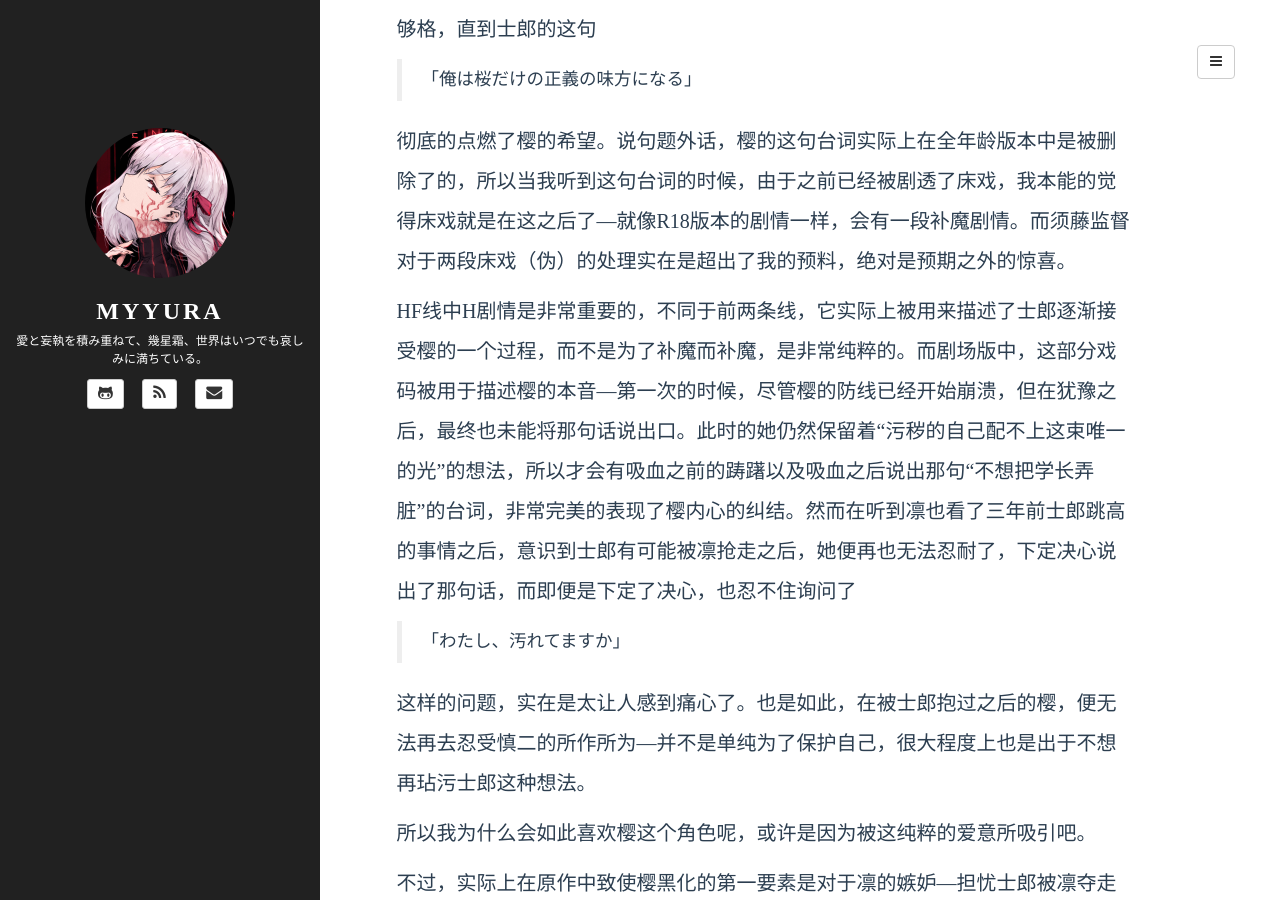
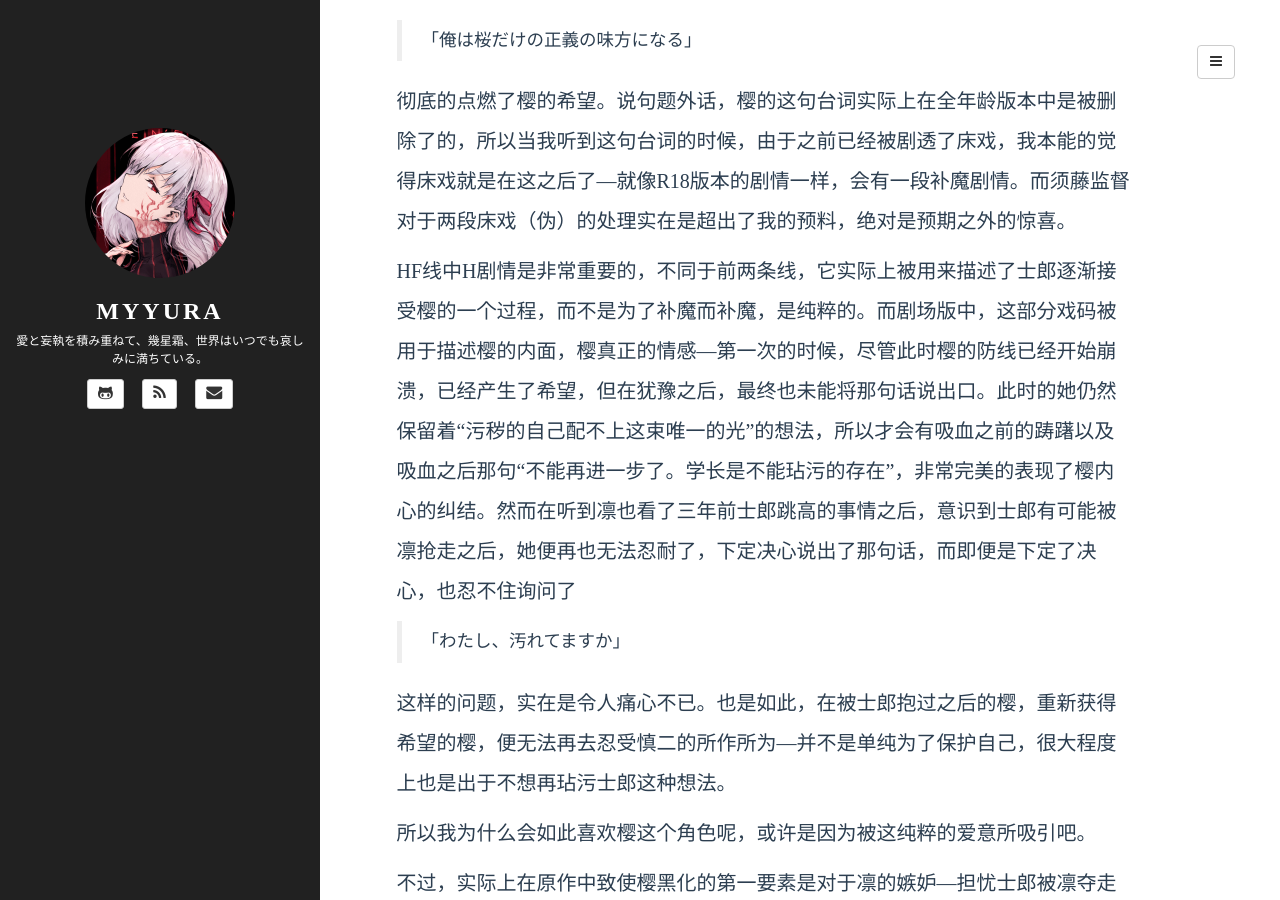
Before and after one commit to Myyura/myyura.github.io, a Jekyll site: the page built from _posts/animation/2019-3-9-fate-stay-night-heaven-feel-1&2.md, in a window 1280 px wide and 900 px high, scrolled down 4431 px. Built offline with Jekyll 4.4.1, drawn with Linux system fonts in a browser that asks for light colours; a script that is not in the unit is left out; comment, search, counter and statistics services are not loaded; some of the changed text lies outside the part shown.

Commit message:
Update FSN HF 观后感

```diff
--- a/_posts/animation/2019-3-9-fate-stay-night-heaven-feel-1&2.md
+++ b/_posts/animation/2019-3-9-fate-stay-night-heaven-feel-1&2.md
@@ -51,7 +51,7 @@ tags: [fate]
 
 这对话与开篇的日常相互呼应，而这，也将会是士樱最后的日常了。
 
-自嗨就到此为止。
+好的，第一章的自我满足就到此为止。
 
 我本人而言，对于第一章没有任何不满的地方---它实际上非常好的履行了它的职责，告诉大家，故事是这样开始的。
 
@@ -78,11 +78,11 @@ tags: [fate]
 
 彻底的点燃了樱的希望。说句题外话，樱的这句台词实际上在全年龄版本中是被删除了的，所以当我听到这句台词的时候，由于之前已经被剧透了床戏，我本能的觉得床戏就是在这之后了---就像R18版本的剧情一样，会有一段补魔剧情。而须藤监督对于两段床戏（伪）的处理实在是超出了我的预料，绝对是预期之外的惊喜。
 
-HF线中H剧情是非常重要的，不同于前两条线，它实际上被用来描述了士郎逐渐接受樱的一个过程，而不是为了补魔而补魔，是非常纯粹的。而剧场版中，这部分戏码被用于描述樱的本音---第一次的时候，尽管樱的防线已经开始崩溃，但在犹豫之后，最终也未能将那句话说出口。此时的她仍然保留着“污秽的自己配不上这束唯一的光”的想法，所以才会有吸血之前的踌躇以及吸血之后说出那句“不想把学长弄脏”的台词，非常完美的表现了樱内心的纠结。然而在听到凛也看了三年前士郎跳高的事情之后，意识到士郎有可能被凛抢走之后，她便再也无法忍耐了，下定决心说出了那句话，而即便是下定了决心，也忍不住询问了
+HF线中H剧情是非常重要的，不同于前两条线，它实际上被用来描述了士郎逐渐接受樱的一个过程，而不是为了补魔而补魔，是纯粹的。而剧场版中，这部分戏码被用于描述樱的内面，樱真正的情感---第一次的时候，尽管此时樱的防线已经开始崩溃，已经产生了希望，但在犹豫之后，最终也未能将那句话说出口。此时的她仍然保留着“污秽的自己配不上这束唯一的光”的想法，所以才会有吸血之前的踌躇以及吸血之后那句“不能再进一步了。学长是不能玷污的存在”，非常完美的表现了樱内心的纠结。然而在听到凛也看了三年前士郎跳高的事情之后，意识到士郎有可能被凛抢走之后，她便再也无法忍耐了，下定决心说出了那句话，而即便是下定了决心，也忍不住询问了
 
 > 「わたし、汚れてますか」
 
-这样的问题，实在是太让人感到痛心了。也是如此，在被士郎抱过之后的樱，便无法再去忍受慎二的所作所为---并不是单纯为了保护自己，很大程度上也是出于不想再玷污士郎这种想法。
+这样的问题，实在是令人痛心不已。也是如此，在被士郎抱过之后的樱，重新获得希望的樱，便无法再去忍受慎二的所作所为---并不是单纯为了保护自己，很大程度上也是出于不想再玷污士郎这种想法。
 
 所以我为什么会如此喜欢樱这个角色呢，或许是因为被这纯粹的爱意所吸引吧。
 
@@ -108,7 +108,7 @@ HF线中H剧情是非常重要的，不同于前两条线，它实际上被用
 
 而士郎放弃理想的镜头也是一个非常好的改编---原作中樱是醒来并与士郎进行了对话的。而剧场版中樱只是默默的看着士郎离去并留下了眼泪，并在留言之后决定回到间桐家，去解决自身的问题，仿佛第一章开头那个樱又回来了，只不过这次她是以自己的意志---为了自己所爱之人。
 
-好了好了，于是自我满足就到这里吧。
+好了好了，于是第二章的自我满足就到这里吧。
 
 于是最后说一说慎二以及打戏。
 
```
Also changed, not shown: other parts of _posts/animation/2019-3-9-fate-stay-night-heaven-feel-1&2.md (+2 -2 lines).
